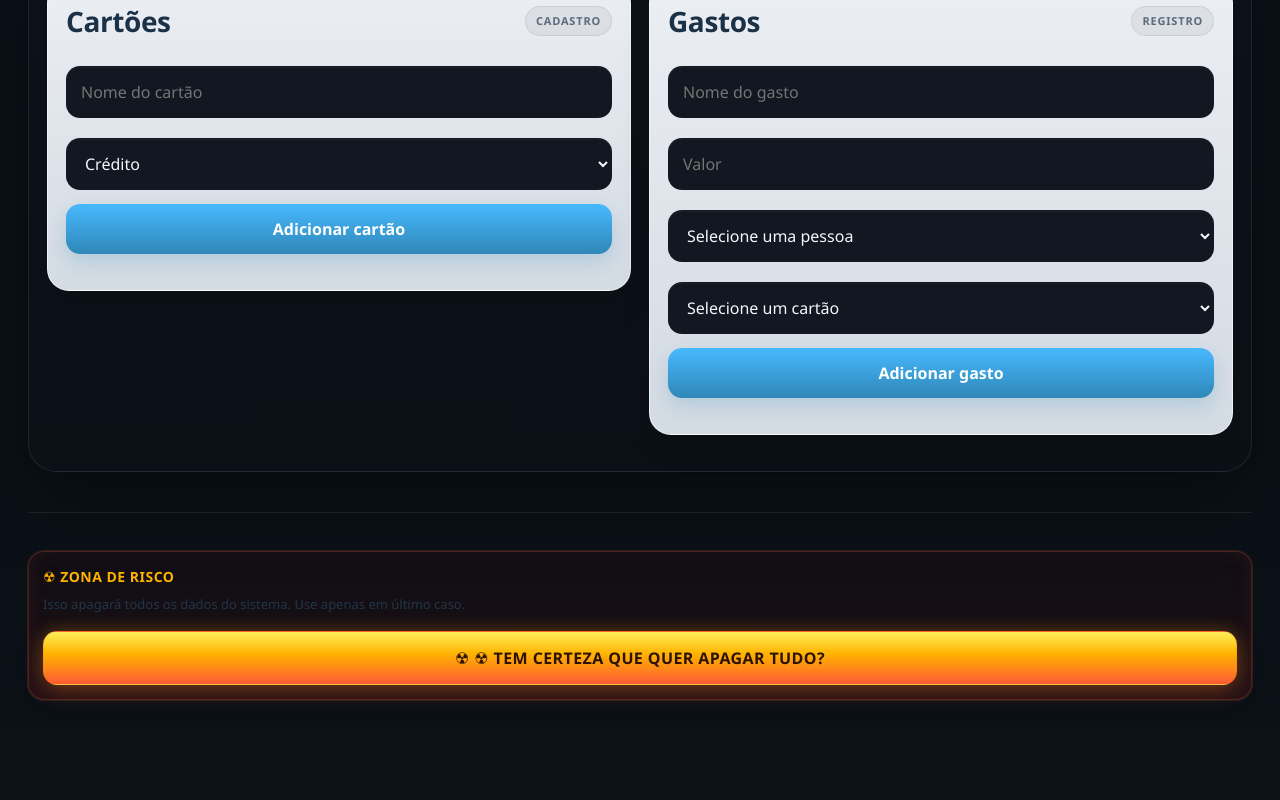
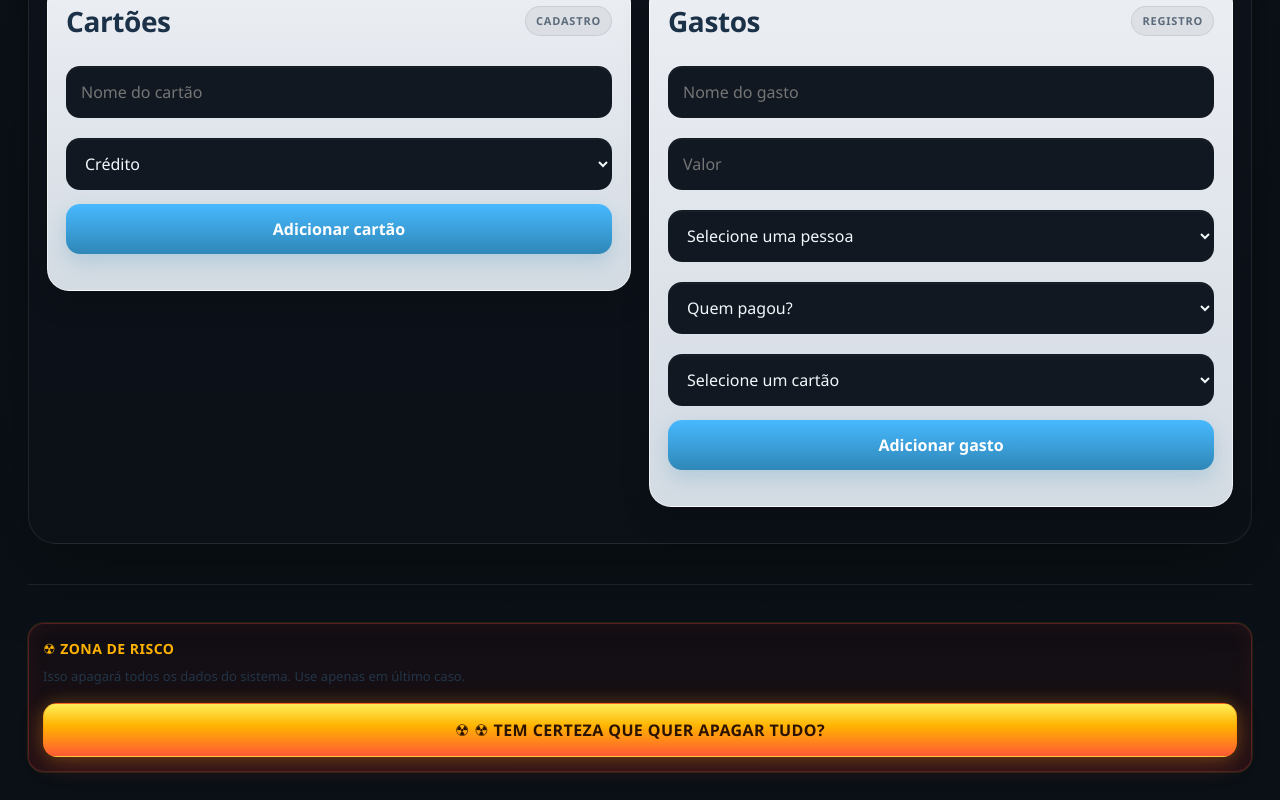
Before and after one commit to DanielBDeDeus/controle-financeiro, a React (Vite) app: page / in a window 1280 px wide. Shown: the part 986-1786 px from the top of the page. Before the commit the page ends 1714 px from the top, so only its background shows below. Built offline with nearby package versions, Linux system fonts and the light colour scheme.

Commit message:
fix: correct editarGasto syntax and add missing reset for quemPagou

```diff
--- a/src/App.jsx
+++ b/src/App.jsx
@@ -307,6 +307,7 @@ const [resetEtapa, setResetEtapa] = useState(
   const [valorGasto, setValorGasto] = useState("");
   const [cartaoSelecionado, setCartaoSelecionado] = useState("");
   const [pessoaSelecionada, setPessoaSelecionada] = useState("");
+  const [quemPagouSelecionado, setQuemPagouSelecionado] = useState("");
   const [gastoEmEdicaoId, setGastoEmEdicaoId] = useState(null);
   const [erroGasto, setErroGasto] = useState("");
 
@@ -515,6 +516,7 @@ useEffect(() => {
   // ==============================
 
   function limparFormularioGasto() {
+    setQuemPagouSelecionado("");
     setNomeGasto("");
     setValorGasto("");
     setCartaoSelecionado("");
@@ -556,6 +558,10 @@ useEffect(() => {
 
     if (!pessoaSelecionada) {
       setErroGasto("Selecione a pessoa responsável pelo gasto.");
+      return;
+    }
+    if (!quemPagouSelecionado) {
+  setErroGasto("Selecione quem pagou o gasto.");
   return;
 }
 
@@ -600,6 +606,10 @@ useEffect(() => {
       return;
     }
 
+const quemPagou = pessoas.find(
+  (p) => p.id === Number(quemPagouSelecionado)
+);
+
 const novoGasto = {
   id: Date.now(),
   nome: nomeNormalizado,
@@ -608,6 +618,8 @@ useEffect(() => {
   tipo: cartao.tipo,
   pessoaId: pessoa.id,
   pessoaNome: pessoa.nome,
+  quemPagouId: quemPagou.id,
+  quemPagouNome: quemPagou.nome,
 };
 
     const novaLista = [...gastos, novoGasto];
@@ -624,18 +636,23 @@ useEffect(() => {
 
 function editarGasto(gasto) {
   const cartaoCorrespondente = cartoes.find(
-      (cartao) => cartao.nome === gasto.cartaoNome && cartao.tipo === gasto.tipo
-    );
-
+    (cartao) =>
+      cartao.nome === gasto.cartaoNome &&
+      cartao.tipo === gasto.tipo
+  );
+
+  setQuemPagouSelecionado(String(gasto.quemPagouId || ""));
   setNomeGasto(gasto.nome);
   setValorGasto(
     Number(gasto.valor)
       .toFixed(2)
       .replace(".", ",")
   );
+
   setCartaoSelecionado(
     cartaoCorrespondente ? String(cartaoCorrespondente.id) : ""
   );
+
   setPessoaSelecionada(String(gasto.pessoaId));
   setGastoEmEdicaoId(gasto.id);
   setErroGasto("");
@@ -779,6 +796,7 @@ const temaAtivo = useMemo(() => {
   }
   function limparTudo() {
   setPessoas([]);
+  setQuemPagouSelecionado("");
   setNomePessoa("");
   setSalarioPessoa("");
   setPessoaEmEdicaoId(null);
@@ -1640,6 +1658,18 @@ footer: {
                 </option>
               ))}
             </select>
+            <select
+  value={quemPagouSelecionado}
+  onChange={(e) => setQuemPagouSelecionado(e.target.value)}
+  style={styles.input}
+>
+  <option value="">Quem pagou?</option>
+  {pessoas.map((pessoa) => (
+    <option key={pessoa.id} value={pessoa.id}>
+      {pessoa.nome}
+    </option>
+  ))}
+</select>
 
             <select
               value={cartaoSelecionado}
@@ -1674,8 +1704,7 @@ footer: {
                 <li key={gasto.id} style={styles.itemListaColuna}>
                   <div style={styles.itemLinhaSuperior}>
                     <span style={styles.itemText}>
-                      {gasto.nome} · {formatarMoeda(gasto.valor)} · {gasto.cartaoNome} ·{" "}
-                      {gasto.pessoaNome}
+{gasto.nome} · {formatarMoeda(gasto.valor)} · {gasto.cartaoNome} · {gasto.pessoaNome} · pago por {gasto.quemPagouNome}
                     </span>
 
                     <span
```
Lines whose indentation alone changed are shown as unchanged.
